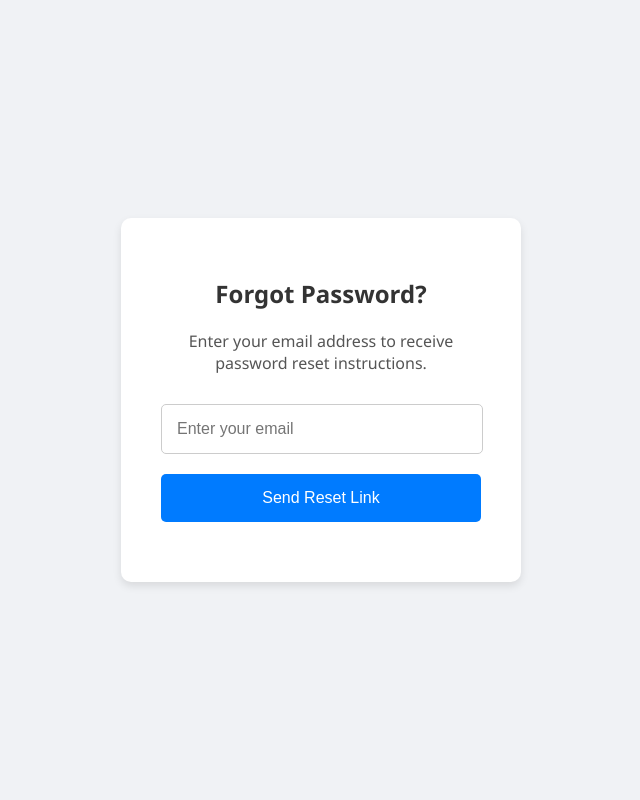
After one commit to SargisTangamyan/Real-Estate, a Django app: page /account/password_reset/ in a window 1280 px wide. The commit adds this page. Shown: the whole page, without its empty margins (319-959 px from the left). Run offline with Django 5.2, Linux system fonts and the light colour scheme.

Commit message:
Password reset complete

```diff
--- /dev/null
+++ b/realproject/account/templates/registration/password_reset_form.html
@@ -0,0 +1,92 @@
+<!DOCTYPE html>
+<html lang="en">
+<head>
+    <meta charset="UTF-8">
+    <meta name="viewport" content="width=device-width, initial-scale=1.0">
+    <title>Forgot Password</title>
+    <style>
+        body {
+            font-family: 'Segoe UI', Tahoma, Geneva, Verdana, sans-serif;
+            background-color: #f0f2f5;
+            margin: 0;
+            display: flex;
+            justify-content: center;
+            align-items: center;
+            height: 100vh;
+        }
+        .container {
+            background-color: #fff;
+            position: absolute;
+            padding: 40px;
+            border-radius: 10px;
+            box-shadow: 0 4px 8px rgba(0, 0, 0, 0.1);
+            width: 100%;
+            max-width: 400px;
+            margin: 0 auto; /* Center the container with equal left and right margins */
+            box-sizing: border-box; /* Ensure padding is included within the width */
+            text-align: center;
+        }
+        h2 {
+            color: #333;
+            margin-bottom: 20px;
+            font-size: 24px;
+        }
+        p {
+            color: #555;
+            margin-bottom: 30px;
+            font-size: 16px;
+        }
+        input[type="email"] {
+            width: 290px;
+            padding: 15px;
+            margin-bottom: 20px;
+            border: 1px solid #ccc;
+            border-radius: 5px;
+            font-size: 16px;
+        }
+        button {
+            width: 100%;
+            padding: 15px;
+            background-color: #007bff;
+            color: white;
+            border: none;
+            border-radius: 5px;
+            font-size: 16px;
+            cursor: pointer;
+            transition: background-color 0.3s;
+        }
+        button:hover {
+            background-color: #0056b3;
+        }
+        .message {
+            margin-top: 20px;
+            color: #28a745;
+            font-size: 14px;
+        }
+    </style>
+</head>
+<body>
+    <div class="container">
+        <h2>Forgot Password?</h2>
+        <p>Enter your email address to receive password reset instructions.</p>
+        <form id="forgot-password-form" method="post" > {% csrf_token %}
+            <input name="email" type="email" id="email" placeholder="Enter your email" required>
+            <button type="submit">Send Reset Link</button>
+        </form>
+        <div id="message" class="message"></div>
+    </div>
+
+    {% comment %} <script>
+        document.getElementById('forgot-password-form').addEventListener('submit', function(event) {
+            event.preventDefault();
+            const email = document.getElementById('email').value;
+            // Simulate an API call to send the reset password email
+            if (email) {
+                document.getElementById('message').textContent = `Password reset instructions have been sent to ${email}.`;
+            } else {
+                document.getElementById('message').textContent = 'Please enter a valid email address.';
+            }
+        });
+    </script> {% endcomment %}
+</body>
+</html>
--- a/realproject/account/urls.py
+++ b/realproject/account/urls.py
@@ -1,7 +1,7 @@
 from django.urls import path
+from django.contrib.auth import views as auth_views
 from . import views
 
-app_name = 'account'
 
 urlpatterns = [
     path('waiting/', views.waiting, name='waiting'),
@@ -12,4 +12,9 @@ urlpatterns = [
     path('login/', views.login_by_email, name='login'),
     path('register/', views.register, name='register'),
     path('logout/', views.logout_user, name='logout'),
+     # Password reset views
+    path('password_reset/', auth_views.PasswordResetView.as_view(), name='password_reset'),
+    path('password_reset/done/', auth_views.PasswordResetDoneView.as_view(), name='password_reset_done'),
+    path('reset/<uidb64>/<token>/', auth_views.PasswordResetConfirmView.as_view(), name='password_reset_confirm'),
+    path('reset/done/', auth_views.PasswordResetCompleteView.as_view(), name='password_reset_complete'),
 ]
--- a/realproject/realproject/urls.py
+++ b/realproject/realproject/urls.py
@@ -22,7 +22,7 @@ from django.conf import settings
 urlpatterns = [
     path('admin/', admin.site.urls),
     path('', include('main.urls', namespace = 'homepage')),
-    path('account/', include('account.urls', namespace='account')),
+    path('account/', include('account.urls')),
     path('we/', include('project_info.urls', namespace='project_info'))
 
 
```
Also changed, not shown: realproject/account/templates/registration/password_reset_complete.html (added, +62 -0 lines), realproject/account/templates/registration/password_reset_confirm.html (added, +129 -0 lines), realproject/account/templates/registration/password_reset_done.html (added, +62 -0 lines), realproject/account/templates/registration/password_reset_email.html (added, +10 -0 lines), realproject/account/views.py (+5 -3 lines), realproject/main/templates/extend/base.html (+4 -4 lines), realproject/realproject/settings.py (+5 -2 lines).
